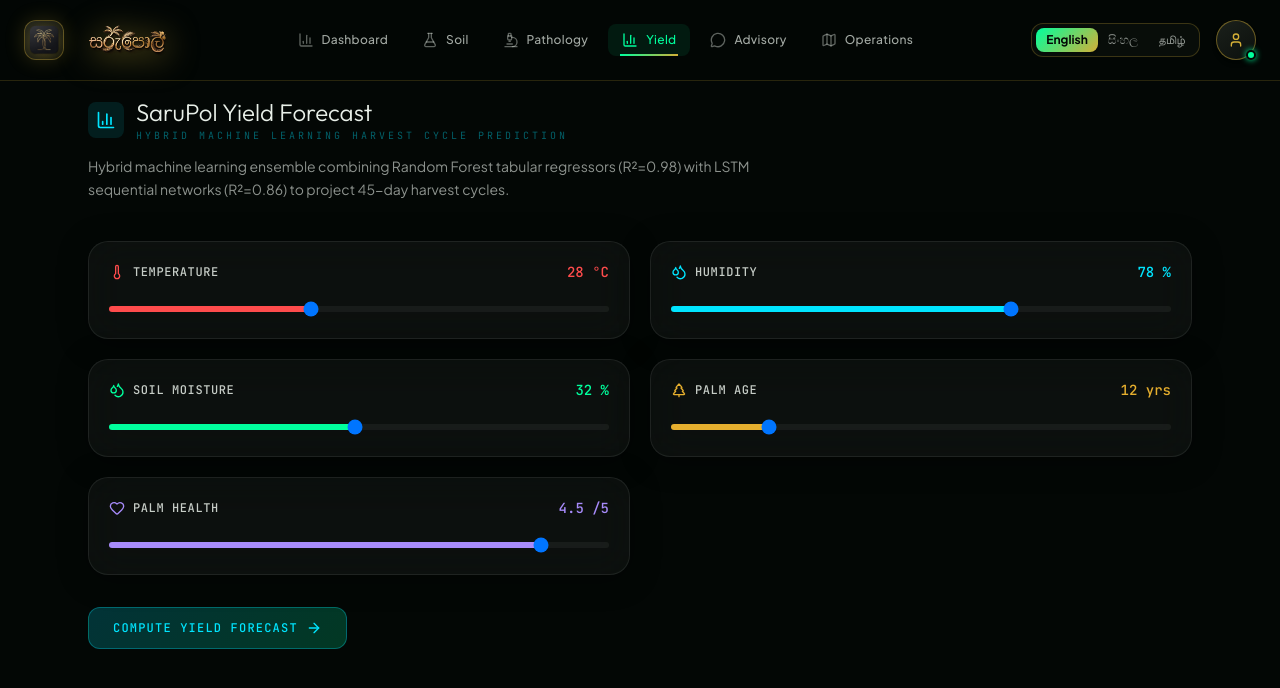
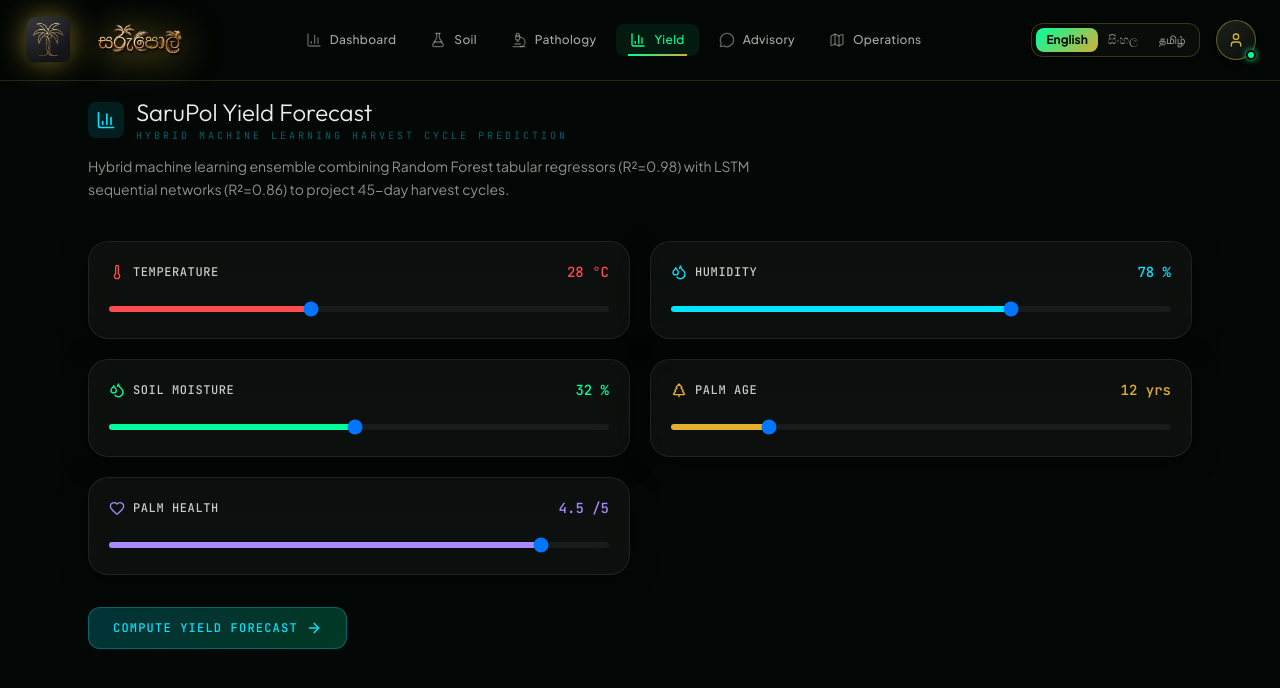
Before and after one commit to R26-SE-016/SaruPol-Web, a Next.js app: page /yield in a window 1280 px wide. Shown: the top 688 px of the page. Built offline with nearby package versions, Linux system fonts and the light colour scheme.

Commit message:
fix(brand): remove artificial container boxes and borders from brand logos, enlarge emblems to full size with ambient glow

```diff
--- a/src/components/layout/Navbar.tsx
+++ b/src/components/layout/Navbar.tsx
@@ -41,22 +41,22 @@ export default function Navbar() {
         }}
       >
         <div className="max-w-7xl mx-auto px-4 sm:px-6 h-20 py-2 flex items-center justify-between">
-          {/* Pure Brand Logo & Text Mark (Large & Balanced) */}
+          {/* Pure Brand Logo & Text Mark (Direct Emblem & Large Text, No Outer Artificial Box) */}
           <Link href="/" className="flex items-center gap-3.5 group flex-shrink-0">
+            <div className="relative flex items-center justify-center">
+              {/* Radiant Ambient Aura */}
               <div
-              className="relative w-10 h-10 rounded-xl overflow-hidden p-1 flex items-center justify-center transition-all duration-300 group-hover:scale-105"
+                className="absolute inset-0 rounded-full blur-md opacity-70 group-hover:opacity-100 transition-opacity"
                 style={{
-                background: "linear-gradient(145deg, rgba(28,32,28,0.95), rgba(10,14,11,0.98))",
-                border: "1px solid rgba(212,175,55,0.4)",
-                boxShadow: "0 0 20px rgba(212,175,55,0.2)",
+                  background: "radial-gradient(circle, rgba(212,175,55,0.6) 0%, transparent 70%)",
                 }}
-            >
+              />
               <Image
                 src="/brand/logo-icon.png"
                 alt="SaruPol Icon Logo"
-                width={36}
-                height={36}
-                className="object-contain drop-shadow-[0_2px_8px_rgba(212,175,55,0.4)]"
+                width={48}
+                height={48}
+                className="relative z-10 w-11 h-11 sm:w-12 sm:h-12 object-contain drop-shadow-[0_0_15px_rgba(212,175,55,0.5)] transition-transform duration-300 group-hover:scale-105"
                 priority
               />
             </div>
@@ -65,9 +65,9 @@ export default function Navbar() {
               <Image
                 src="/brand/logo-text.png"
                 alt="සරුපොල් (SaruPol)"
-                width={190}
-                height={54}
-                className="h-10 sm:h-11 md:h-12 w-auto object-contain drop-shadow-[0_4px_16px_rgba(212,175,55,0.5)] transition-transform duration-300 group-hover:scale-105"
+                width={200}
+                height={56}
+                className="h-11 sm:h-12 md:h-13 w-auto object-contain drop-shadow-[0_4px_18px_rgba(212,175,55,0.55)] transition-transform duration-300 group-hover:scale-105"
                 priority
               />
             </div>
@@ -192,30 +192,29 @@ export default function Navbar() {
               backdropFilter: "blur(30px)",
             }}
           >
-            {/* Brand in Mobile Drawer */}
-            <div className="flex flex-col items-center gap-2 mb-2">
+            {/* Brand in Mobile Drawer (Pure Emblem & Glow) */}
+            <div className="flex flex-col items-center gap-3 mb-2">
+              <div className="relative flex items-center justify-center">
                 <div
-                className="w-16 h-16 rounded-2xl p-2 flex items-center justify-center shadow-2xl"
+                  className="absolute inset-0 rounded-full blur-xl opacity-80 pointer-events-none"
                   style={{
-                  background: "linear-gradient(145deg, rgba(28,32,28,0.95), rgba(10,14,11,0.98))",
-                  border: "1px solid rgba(212,175,55,0.4)",
-                  boxShadow: "0 0 30px rgba(212,175,55,0.25)",
+                    background: "radial-gradient(circle, rgba(212,175,55,0.55) 0%, transparent 70%)",
                   }}
-              >
+                />
                 <Image
                   src="/brand/logo-icon.png"
                   alt="SaruPol Icon"
-                  width={56}
-                  height={56}
-                  className="object-contain"
+                  width={80}
+                  height={80}
+                  className="relative z-10 w-20 h-20 object-contain drop-shadow-[0_0_25px_rgba(212,175,55,0.5)]"
                 />
               </div>
               <Image
                 src="/brand/logo-text.png"
                 alt="සරුපොල් (SaruPol)"
-                width={180}
-                height={50}
-                className="h-10 w-auto object-contain drop-shadow-[0_4px_16px_rgba(212,175,55,0.4)]"
+                width={220}
+                height={60}
+                className="h-12 w-auto object-contain drop-shadow-[0_4px_20px_rgba(212,175,55,0.55)]"
               />
             </div>
 
--- a/src/components/ui/BootLoader.tsx
+++ b/src/components/ui/BootLoader.tsx
@@ -69,46 +69,45 @@ export default function BootLoader() {
           {/* Telemetry grid background */}
           <div className="absolute inset-0 telemetry-grid opacity-30" />
 
-          {/* Brand Icon Mark with Breathing Halo (Substantially Enlarged & Radiant) */}
+          {/* Pure Brand Icon Mark with Magnificent Ambient Glow (No Outer Box/Border) */}
           <motion.div
             initial={{ opacity: 0, scale: 0.75, y: -15 }}
             animate={{ opacity: 1, scale: 1, y: 0 }}
             transition={{ duration: 0.8, ease: "easeOut" }}
-            className="relative mb-3.5"
+            className="relative mb-2 flex items-center justify-center"
           >
+            {/* Ambient Back Glow Halo */}
             <div
-              className="relative w-28 h-28 sm:w-36 sm:h-36 md:w-40 md:h-40 rounded-3xl p-3 sm:p-4 flex items-center justify-center overflow-hidden shadow-2xl"
+              className="absolute inset-0 rounded-full blur-2xl pointer-events-none"
               style={{
-                background: "linear-gradient(145deg, rgba(28,34,28,0.95), rgba(8,12,9,0.98))",
-                border: "1.5px solid rgba(212,175,55,0.45)",
-                boxShadow: "0 0 60px rgba(212,175,55,0.35), 0 0 100px rgba(0,255,157,0.18)",
+                background: "radial-gradient(circle, rgba(212,175,55,0.45) 0%, rgba(0,255,157,0.2) 50%, transparent 80%)",
+                transform: "scale(1.25)",
               }}
-            >
-              <Image
-                src="/brand/logo-icon.png"
-                alt="SaruPol Brand Icon"
-                width={150}
-                height={150}
-                className="w-full h-full object-contain drop-shadow-[0_8px_20px_rgba(212,175,55,0.5)]"
-                priority
-              />
-            </div>
+            />
+            <Image
+              src="/brand/logo-icon.png"
+              alt="SaruPol Brand Icon"
+              width={200}
+              height={200}
+              className="relative z-10 w-36 h-36 sm:w-44 sm:h-44 md:w-48 md:h-48 object-contain drop-shadow-[0_0_35px_rgba(212,175,55,0.55)]"
+              priority
+            />
           </motion.div>
 
-          {/* 3D Embossed Text Logo Brand Reveal (Significantly Enlarged & Prominent) */}
+          {/* 3D Embossed Text Logo Brand Reveal (Enlarged & Perfectly Balanced) */}
           <motion.div
             initial={{ opacity: 0, y: 15 }}
             animate={{ opacity: 1, y: 0 }}
             transition={{ delay: 0.25, duration: 0.7 }}
-            className="flex flex-col items-center text-center mb-6 px-4"
+            className="flex flex-col items-center text-center mb-7 px-4"
           >
-            <div className="relative max-w-[360px] sm:max-w-[480px] md:max-w-[540px]">
+            <div className="relative max-w-[400px] sm:max-w-[520px] md:max-w-[600px]">
               <Image
                 src="/brand/logo-text.png"
                 alt="සරුපොල් (SaruPol)"
-                width={540}
-                height={150}
-                className="w-auto h-20 sm:h-24 md:h-28 object-contain drop-shadow-[0_10px_32px_rgba(212,175,55,0.55)]"
+                width={600}
+                height={165}
+                className="w-auto h-24 sm:h-28 md:h-32 object-contain drop-shadow-[0_12px_36px_rgba(212,175,55,0.6)]"
                 priority
               />
             </div>
```
Lines whose indentation alone changed are shown as unchanged.
